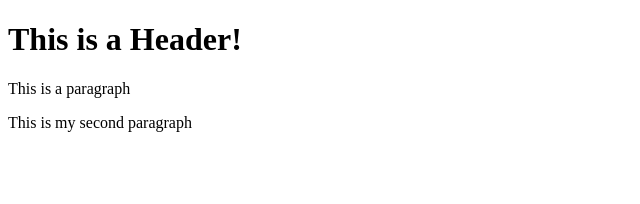
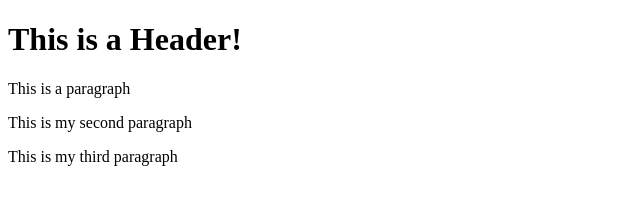
Before and after one commit to Sunit-musk/git-test, a website: page index.html in a window 1280 px wide. Shown: the whole page, without its empty margins (0-640 px from the left). Drawn offline with Linux system fonts and the light colour scheme.

Commit message:
fourth commit

```diff
--- a/index.html
+++ b/index.html
@@ -7,5 +7,6 @@
         <h1>This is a Header!</h1>
         <p>This is a paragraph</p>
         <p>This is my second paragraph</p>
+        <p>This is my third paragraph</p>
     </body>
 </html>
```
Also changed, not shown: package.json (added, +24 -0 lines), 2 other files.
